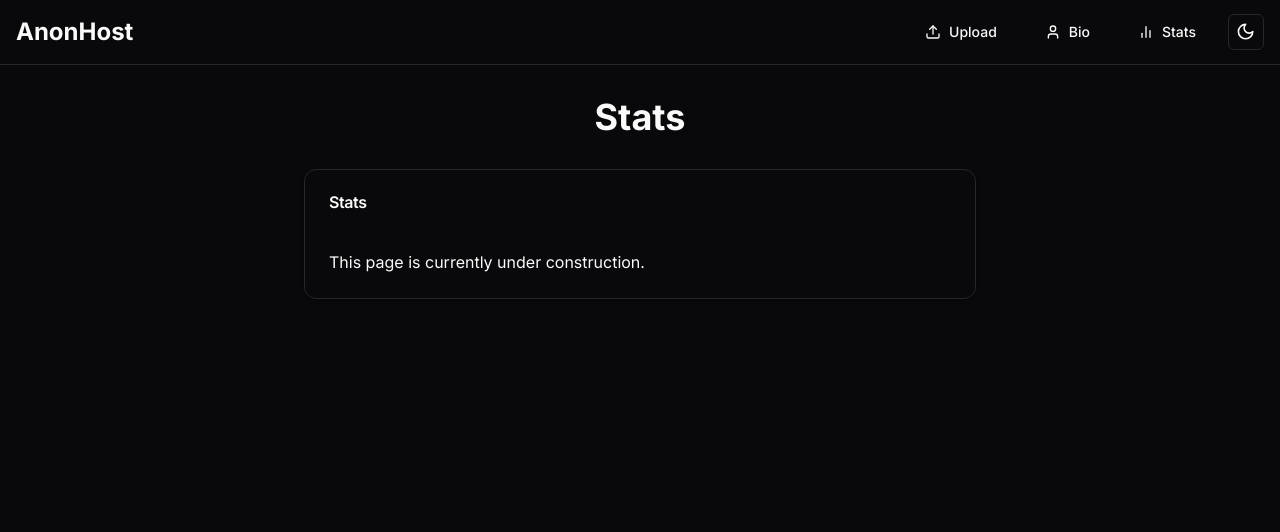
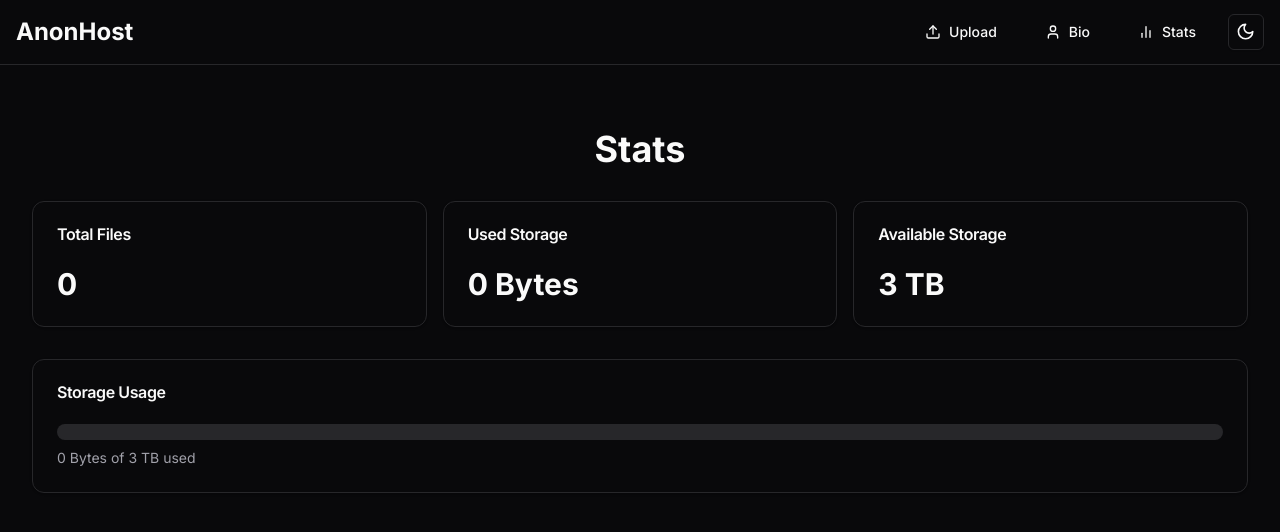
Before and after one commit to KeiranScript/keiran.cc, a Next.js app: page /stats in a window 1280 px wide. Shown: the top 532 px of the page. Built offline with nearby package versions, Linux system fonts and the light colour scheme.

Commit message:
Added stats!

```diff
--- a/package.json
+++ b/package.json
@@ -13,6 +13,7 @@
     "@radix-ui/react-dialog": "^1.1.2",
     "@radix-ui/react-dropdown-menu": "^2.1.2",
     "@radix-ui/react-icons": "^1.3.0",
+    "@radix-ui/react-progress": "^1.1.0",
     "@radix-ui/react-slot": "^1.1.0",
     "@radix-ui/react-toast": "^1.2.2",
     "class-variance-authority": "^0.7.0",
--- a/src/app/stats/page.tsx
+++ b/src/app/stats/page.tsx
@@ -1,17 +1,94 @@
-import { Card, CardHeader, CardTitle, CardContent } from "@/components/ui/card"
+import { promises as fs } from 'fs'
+import path from 'path'
+import { Card, CardContent, CardHeader, CardTitle } from "@/components/ui/card"
+import { Progress } from "@/components/ui/progress"
 
-export default function Stats() {
+async function getStats() {
+  const uploadsDir = path.join(process.cwd(), 'public', 'uploads')
+
+  try {
+    const files = await fs.readdir(uploadsDir)
+    let totalSize = 0
+
+    for (const file of files) {
+      const filePath = path.join(uploadsDir, file)
+      const stats = await fs.stat(filePath)
+      totalSize += stats.size
+    }
+
+    const totalFiles = files.length
+    const usedStorage = totalSize
+    const totalStorage = 3 * 1024 * 1024 * 1024 * 1024 // 3 TB in bytes
+    const availableStorage = totalStorage - usedStorage
+
+    return {
+      totalFiles,
+      usedStorage,
+      availableStorage,
+      totalStorage
+    }
+  } catch (error) {
+    console.error('Error reading uploads directory:', error)
+    return {
+      totalFiles: 0,
+      usedStorage: 0,
+      availableStorage: 3 * 1024 * 1024 * 1024 * 1024,
+      totalStorage: 3 * 1024 * 1024 * 1024 * 1024
+    }
+  }
+}
+
+function formatBytes(bytes: number): string {
+  if (bytes === 0) return '0 Bytes'
+  const k = 1024
+  const sizes = ['Bytes', 'KB', 'MB', 'GB', 'TB']
+  const i = Math.floor(Math.log(bytes) / Math.log(k))
+  return parseFloat((bytes / Math.pow(k, i)).toFixed(2)) + ' ' + sizes[i]
+}
+
+export default async function Stats() {
+  const stats = await getStats()
+
   return (
-    <>
+    <div className="container mx-auto px-4 py-8">
       <h1 className="text-4xl font-bold mb-8 text-center">Stats</h1>
-      <Card className="max-w-2xl mx-auto">
+      <div className="grid gap-4 md:grid-cols-2 lg:grid-cols-3">
+        <Card>
+          <CardHeader>
+            <CardTitle>Total Files</CardTitle>
+          </CardHeader>
+          <CardContent>
+            <p className="text-3xl font-bold">{stats.totalFiles}</p>
+          </CardContent>
+        </Card>
+        <Card>
+          <CardHeader>
+            <CardTitle>Used Storage</CardTitle>
+          </CardHeader>
+          <CardContent>
+            <p className="text-3xl font-bold">{formatBytes(stats.usedStorage)}</p>
+          </CardContent>
+        </Card>
+        <Card>
+          <CardHeader>
+            <CardTitle>Available Storage</CardTitle>
+          </CardHeader>
+          <CardContent>
+            <p className="text-3xl font-bold">{formatBytes(stats.availableStorage)}</p>
+          </CardContent>
+        </Card>
+      </div>
+      <Card className="mt-8">
         <CardHeader>
-          <CardTitle>Stats</CardTitle>
+          <CardTitle>Storage Usage</CardTitle>
         </CardHeader>
         <CardContent>
-          <p className="mt-4">This page is currently under construction.</p>
+          <Progress value={(stats.usedStorage / stats.totalStorage) * 100} className="w-full" />
+          <p className="mt-2 text-sm text-muted-foreground">
+            {formatBytes(stats.usedStorage)} of {formatBytes(stats.totalStorage)} used
+          </p>
         </CardContent>
       </Card>
-    </>
+    </div>
   )
 }
--- /dev/null
+++ b/src/components/ui/progress.tsx
@@ -0,0 +1,28 @@
+"use client"
+
+import * as React from "react"
+import * as ProgressPrimitive from "@radix-ui/react-progress"
+
+import { cn } from "@/lib/utils"
+
+const Progress = React.forwardRef<
+  React.ElementRef<typeof ProgressPrimitive.Root>,
+  React.ComponentPropsWithoutRef<typeof ProgressPrimitive.Root>
+>(({ className, value, ...props }, ref) => (
+  <ProgressPrimitive.Root
+    ref={ref}
+    className={cn(
+      "relative h-4 w-full overflow-hidden rounded-full bg-secondary",
+      className
+    )}
+    {...props}
+  >
+    <ProgressPrimitive.Indicator
+      className="h-full w-full flex-1 bg-primary transition-all"
+      style={{ transform: `translateX(-${100 - (value || 0)}%)` }}
+    />
+  </ProgressPrimitive.Root>
+))
+Progress.displayName = ProgressPrimitive.Root.displayName
+
+export { Progress }
```
Also changed, not shown: 1 other file (tests, documents, lock files or other folders).
